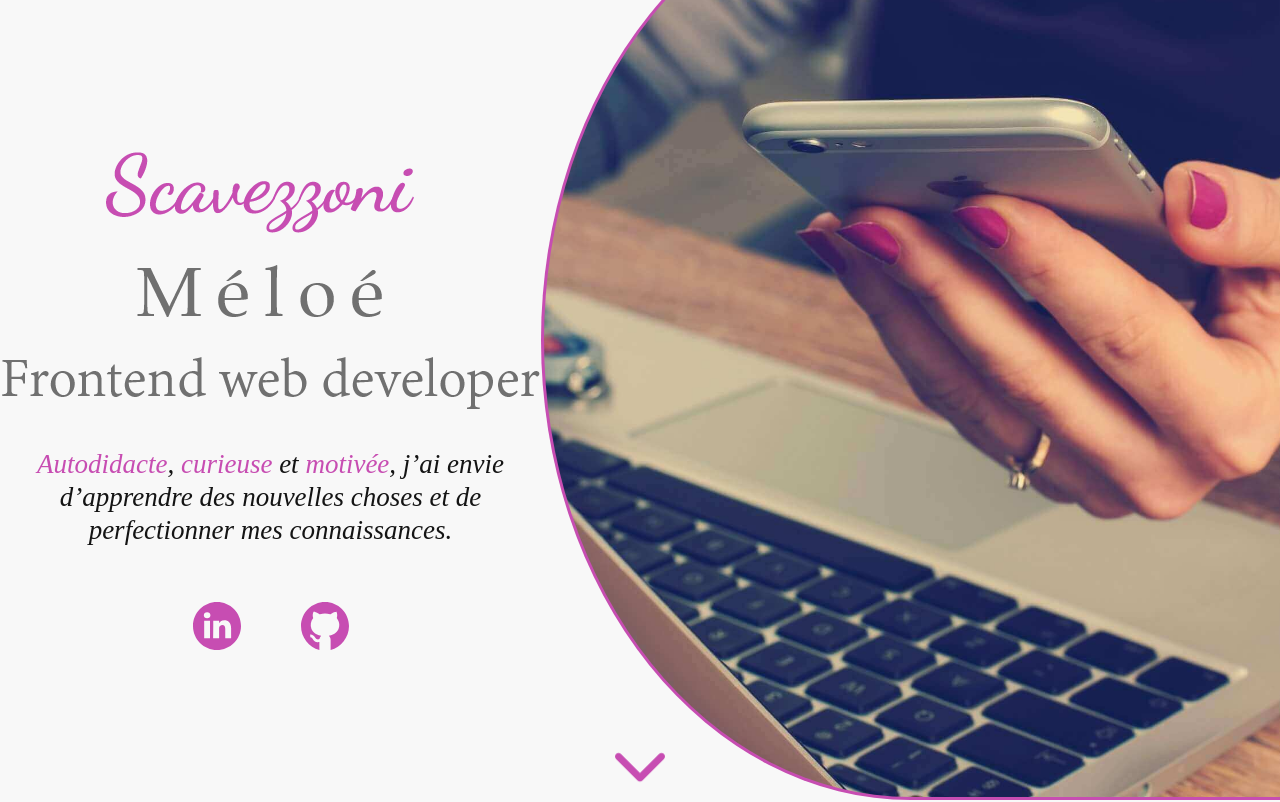
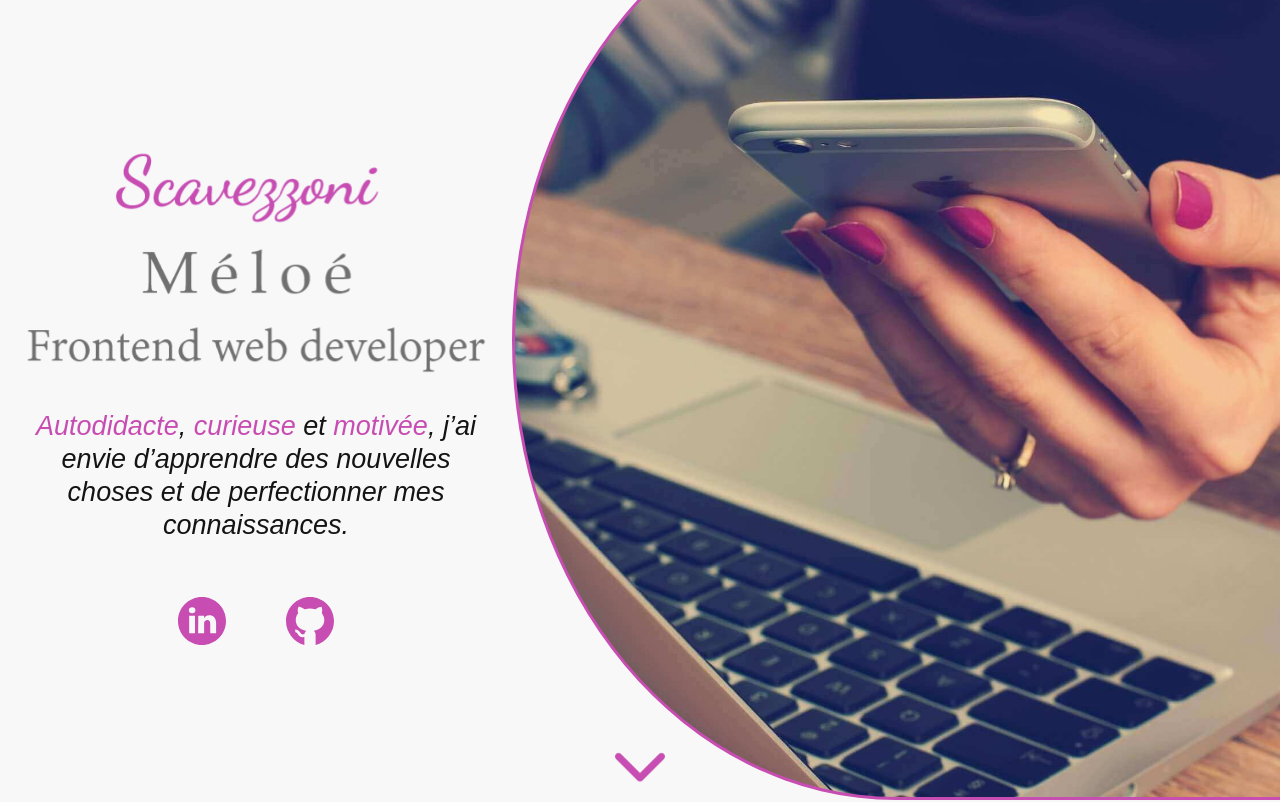
Before and after one commit to MeloScav/my-website-cv-portfolio, a website built with Parcel: page src/index.html in a window 1280 px wide. Shown: the top 802 px of the page. Built offline with nearby package versions, Linux system fonts and the light colour scheme.

Commit message:
Font family sans-serif added

```diff
--- a/src/scss/components/_header.scss
+++ b/src/scss/components/_header.scss
@@ -32,17 +32,14 @@
         box-shadow: 0px 0px 10px 0px $grey;
       }
 
-      svg {
-        width: 360px;
-        height: 107px;
-        user-select: none;
+      img {
+        width: 250px;
+        height: auto;
         @include media-breakpoint-up(lg) {
-          width: 420px;
-          height: 167px;
+          width: 370px;
         }
         @include media-breakpoint-up(xl) {
-          width: 500px;
-          height: 237px;
+          width: 460px;
         }
       }
     }
--- a/src/scss/global/_common.scss
+++ b/src/scss/global/_common.scss
@@ -29,7 +29,7 @@ body {
 }
 
 body {
-  font-family: $font-family-sans-serif !important;
+  font-family: $font-family-sans-serif, sans-serif !important;
   font-weight: 400;
   &::-webkit-scrollbar {
     width: 9px;
```
